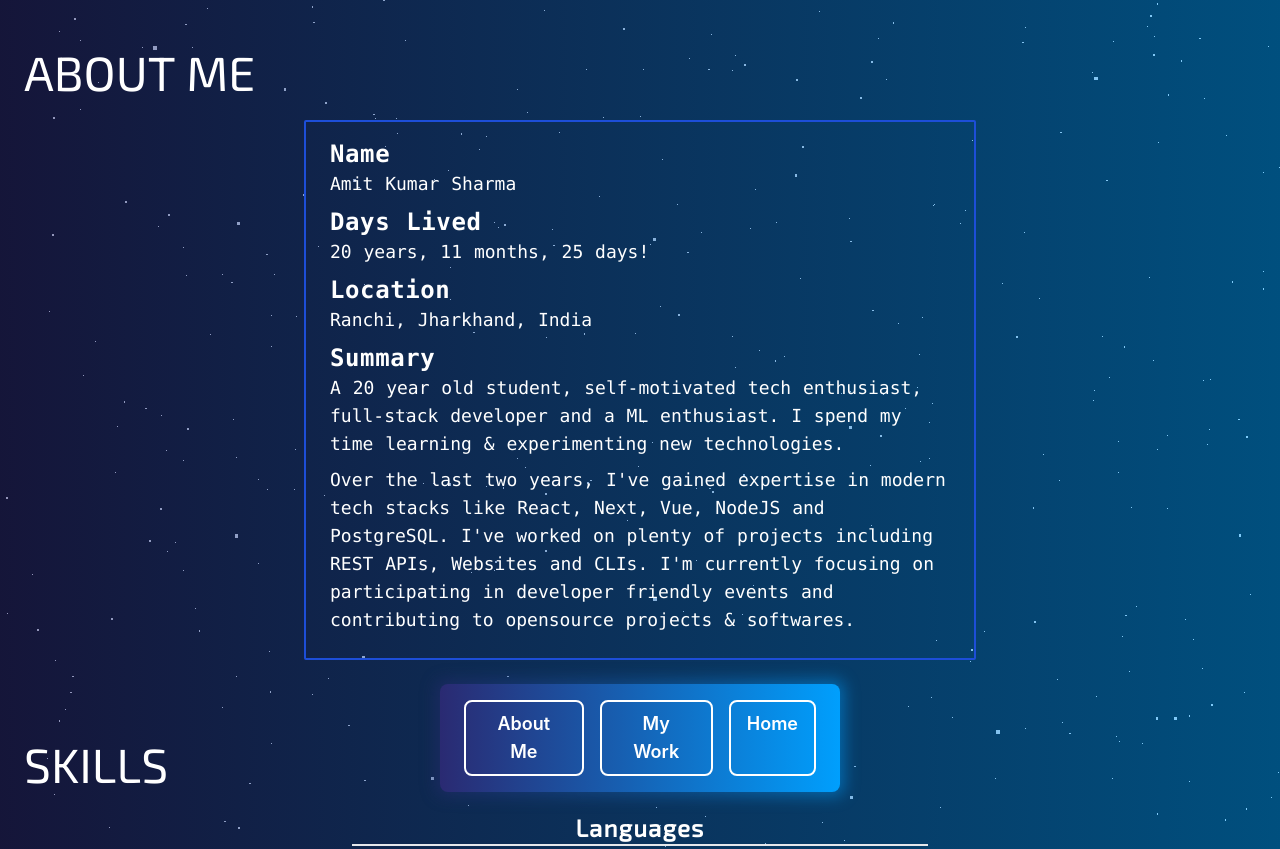
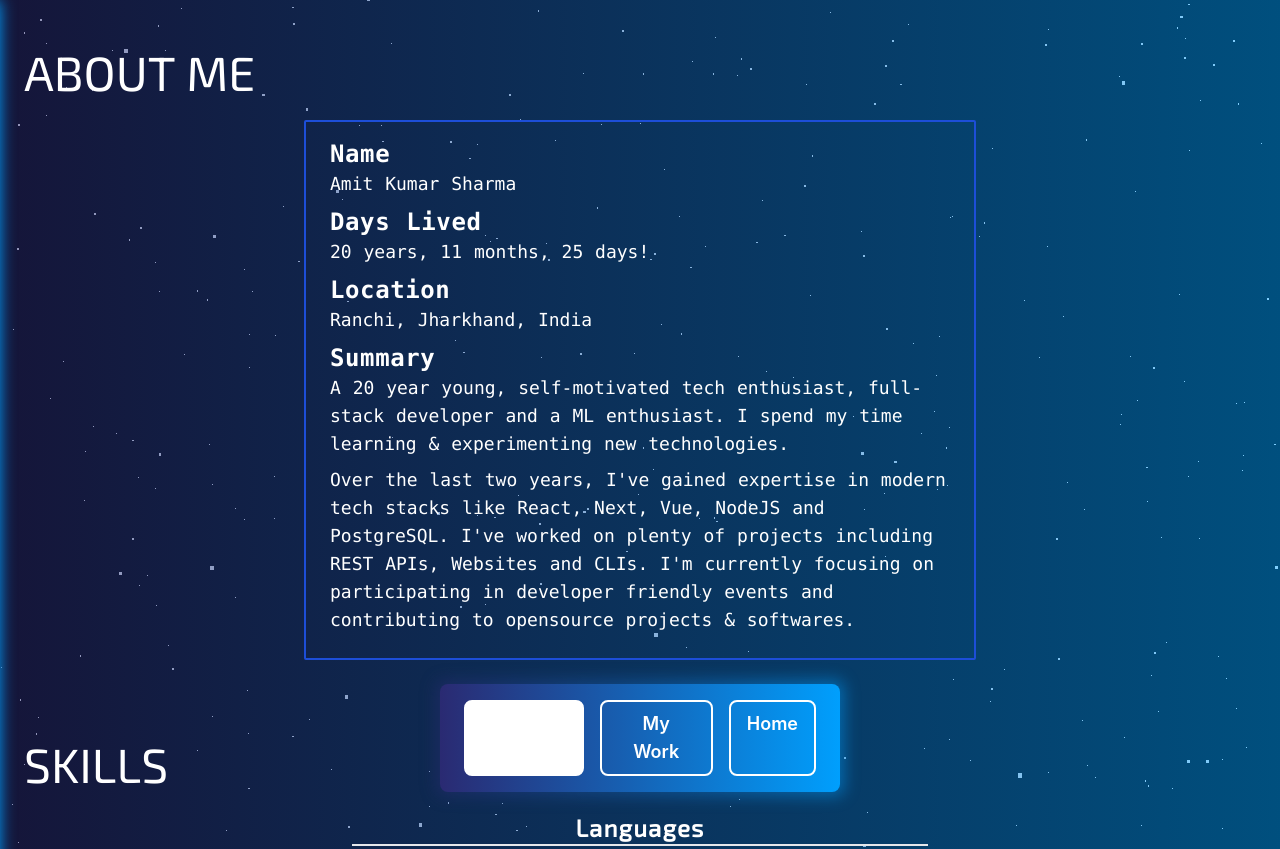
Before and after one commit to amit-ksh/Portfolio, a Nuxt app: page /about in a window 1280 px wide. Shown: the top 849 px of the page. Built offline with nearby package versions, Linux system fonts and the light colour scheme.

Commit message:
add: navbar active route style

```diff
--- a/components/AboutMe.vue
+++ b/components/AboutMe.vue
@@ -35,7 +35,7 @@ const data = [
     attr: 'Location', value: 'Ranchi, Jharkhand, India',
   },
   {
-    attr: 'Summary', value: `A ${daysLived.year} year old student, self-motivated tech enthusiast, full-stack developer and a ML enthusiast.
+    attr: 'Summary', value: `A ${daysLived.year} year young, self-motivated tech enthusiast, full-stack developer and a ML enthusiast.
                             I spend my time learning & experimenting new technologies.`,
   },
   {
--- a/components/Navbar.vue
+++ b/components/Navbar.vue
@@ -1,5 +1,13 @@
 <template>
-  <div class="fixed bottom-2 left-[50%] w-[80vw] md:w-[400px] z-50" style="translate: -50%">
+  <div
+    ref="bgRef"
+    class="
+    z-50 absolute w-full top-0 left-0 translate-x-[-100%]
+    -inset-1 bg-gradient-to-r from-[#2a2a72] to-[#009ffd] blur
+    "
+    ></div>
+
+  <nav class="fixed bottom-2 left-[50%] w-[80vw] md:w-[400px] z-50" style="translate: -50%">
     <div class="max-w-7xl mx-auto">
       <div
         ref="openBtn"
@@ -43,25 +51,30 @@
             </div>
             <ul class="flex flex-col md:flex-row align-middle justify-center gap-4 font-semibold">
               <li
-                v-for="route in routes"
-                :key="route.name"
-                class="
-                text-white text-sm md:text-lg rounded-lg border-2 border-white transition hover:text-blue-500
+                v-for="r in routes"
+                :key="r.name"
+                :class="
+                `text-white text-sm md:text-lg rounded-lg border-2 border-white transition hover:text-blue-500
                 hover:bg-white focus:bg-white hover:scale-105 focus:text-blue-500 text-center
+                ${route.path === r.url && 'text-blue-500 bg-white'}`
                 "
               >
-                <NuxtLink @click="closeNavbar" :to="route.url" class="block py-2 px-4 cursor-pointer">{{ route.name }}</NuxtLink>
+                <NuxtLink @click="(e) => goto(e, r.url)" class="block py-2 px-4 cursor-pointer">{{ r.name }}</NuxtLink>
               </li>
             </ul>
           </div>
         </div>
       </div>
     </div>
-  </div>
+  </nav>
 </template>
 
 <script setup>
 import gsap from 'gsap';
+import { getTotalHeight } from '~~/utils/helpers';
+
+const router = useRouter()
+const route = useRoute()
 
 const routes = [
   {
@@ -82,6 +95,7 @@ const isNavOpen = ref(false);
 const openBtn = ref()
 const closeBtn = ref()
 const navbarRef = ref()
+const bgRef = ref()
 
 function openNavbar() {
   if (isNavOpen.value) return;
@@ -119,4 +133,27 @@ function closeNavbar() {
 
   isNavOpen.value = false
 }
+
+function goto(e, url) {
+  e.preventDefault();
+
+  if (route.path !== url) {
+    gsap.to(bgRef.value, {
+      x: 0,
+      duration: 1,
+    });
+    gsap.to(bgRef.value, {
+      delay: 2,
+      x: '-100%',
+      onComplete: () => {
+        router.push({ path: url });
+      },
+    });
+  }
+  closeNavbar();
+}
+
+onMounted(() => {
+  bgRef.value.style.height = getTotalHeight() + 'px';
+})
 </script>
--- a/components/Skills.vue
+++ b/components/Skills.vue
@@ -64,7 +64,7 @@ const web = [
 "prisma",
 "postgres",
 ]
-const ml = ["numpy", "pandas", "matplotlib", "scikit-learn", ]
+const ml = ["numpy", "pandas", "matplotlib", "scikit-learn", "pytorch"]
 </script>
 
 <style scoped>
--- a/pages/about.vue
+++ b/pages/about.vue
@@ -2,7 +2,7 @@
   <div>
     <canvas class="absolute z-[-1]" ref="canvas"></canvas>
 
-    <main class="relative h-full px-6 py-12 pb-20">
+    <main class="relative h-full px-6 pt-12 pb-20">
       <div class="
         absolute min-h-[100vh] -inset-1 bg-gradient-to-r from-[#2a2a72] to-[#009ffd] opacity-50 z-[-1]
       "
--- a/pages/index.vue
+++ b/pages/index.vue
@@ -28,7 +28,7 @@
         <a
           id="download-btn"
           ref="downloadBtn"
-          href="https://drive.google.com/file/d/11KR6O8BxWsq8SSGccaDhdYKC_afTHVFM/view?usp=sharing"
+          href="https://drive.google.com/file/d/1J-aLetwdiJEEopSv2rVqddBlsvP2FhQa/view?usp=share_link"
           download="amit-resume.pdf"
           class="
             text-white px-4 py-2 font-semibold text-lg rounded-lg border-2 border-white tracking-wider
--- a/pages/work.vue
+++ b/pages/work.vue
@@ -45,6 +45,16 @@ const projects = [
     }
   },
   {
+    image: personImg,
+    title: 'Flower Classifier',
+    description:
+      "A CLI application that trains the pretrained Neural Netwrok and uses that for predicting the flower's name",
+    techStack: ['python', 'pytorch', 'numpy'],
+    url: {
+      github: 'https://github.com/amit-ksh/Flower-Classifier',
+    },
+  },
+  {
     image: laptopImg,
     title: 'Weather App',
     description: 'Weather App is a React web app which display the weather details from all around the world.',
@@ -61,7 +71,7 @@ const projects = [
     techStack: ['html', 'css', 'js', 'node', 'postgres', 'heroku'],
     url: {
       github: 'https://github.com/amit-ksh/todo-app',
-      website: 'https://h-todo-app.herokuapp.com/',
+      // website: 'https://h-todo-app.herokuapp.com/',
     }
   },
   {
```
